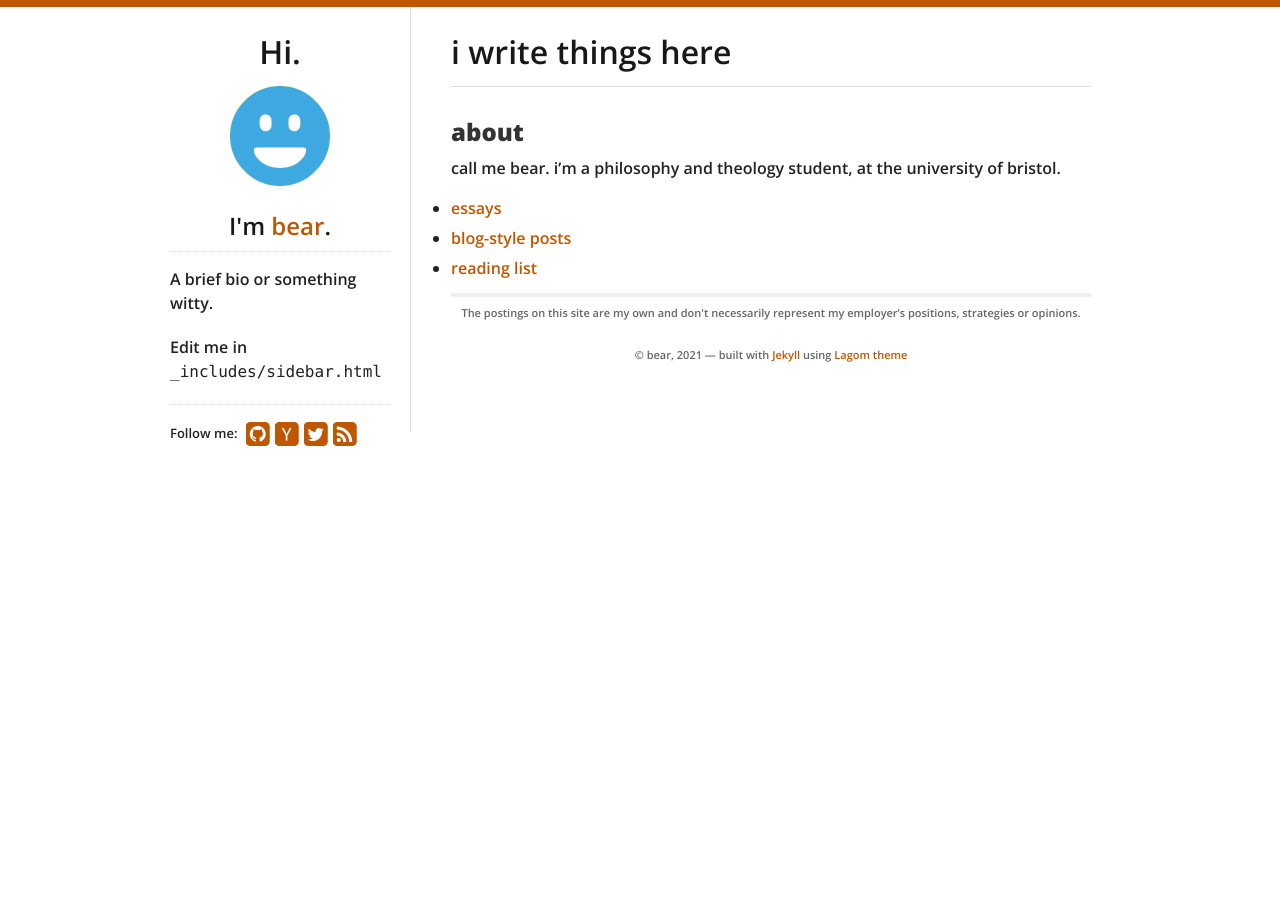
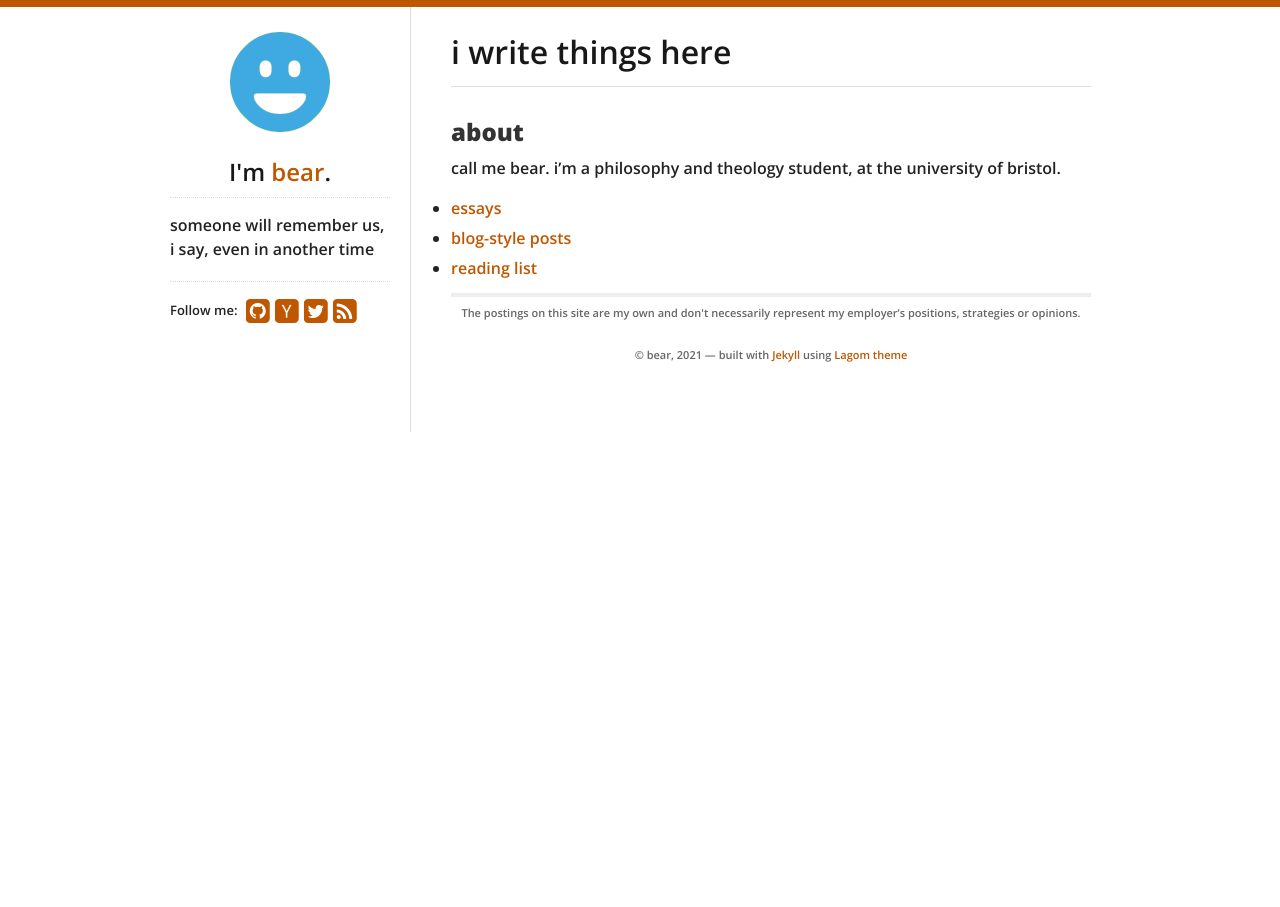
Before and after one commit to jamiethebear/jamiethebear.github.io, a Jekyll site: the page built from index.md, in a window 1280 px wide. Built offline with Jekyll 4.4.1, drawn with Linux system fonts in a browser that asks for light colours; our own code applies the rules of GitHub Pages for plain Markdown files.

Commit message:
updated sidebar

```diff
--- a/_includes/sidebar.html
+++ b/_includes/sidebar.html
@@ -1,5 +1,4 @@
 <nav>
-  <h1>Hi.</h1>
   <a href="/">
     {% if site.data.theme.social.gravatar %}
     <img src="http://www.gravatar.com/avatar/{{ site.data.theme.social.gravatar }}?s=200" id="gravatar" alt="My photo"/>
@@ -9,9 +8,8 @@
   </a>
   <h2>I'm <a href="/">{{ site.data.theme.name }}</a>.</h2>
   <div id="bio">
-    <p>A brief bio or something witty.</p>
+    <p>someone will remember us, i say, even in another time</p>
     <p>
-      Edit me in <code>_includes/sidebar.html</code>
     </p>
   </div>
   <div id="social">
```
